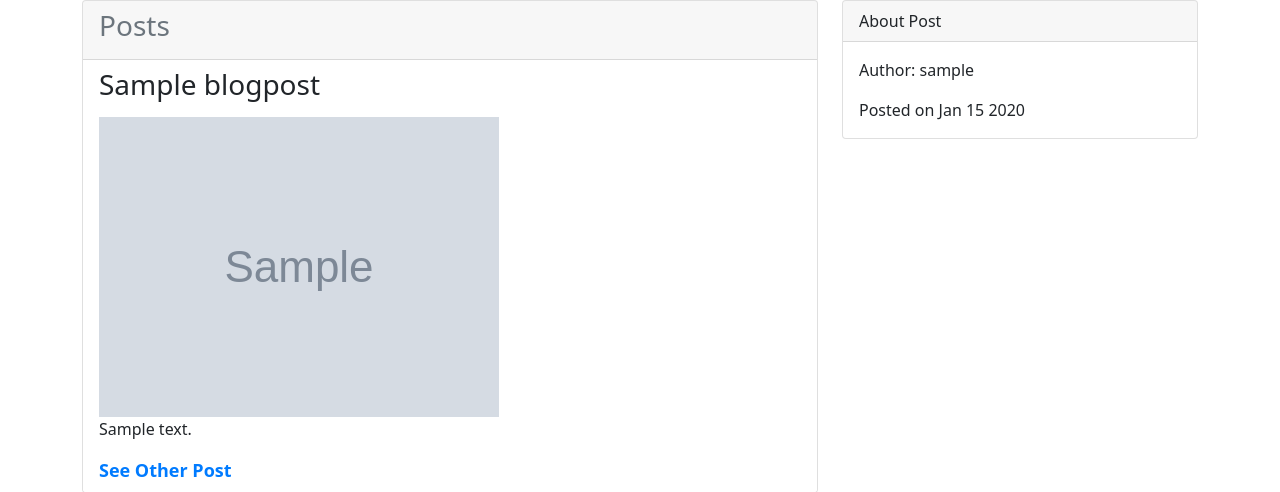
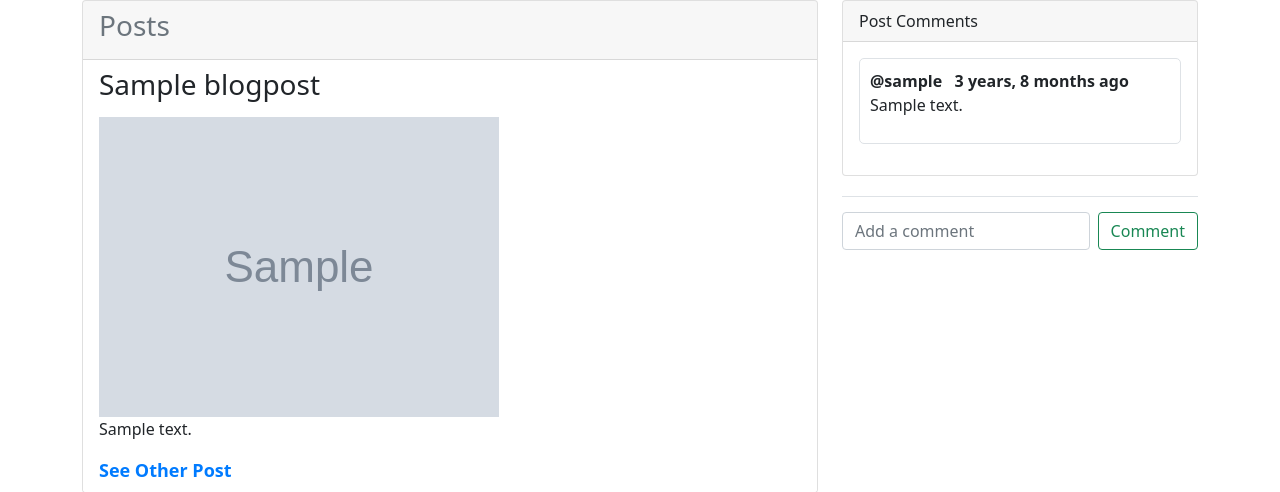
Before and after one commit to SATHYASEELAN-S/Django-blog-webapplication, a Django app: page /postview/1 in a window 1280 px wide. Shown: the part 56-548 px from the top of the page. Run offline with Django 4.2, Linux system fonts and the light colour scheme; a user stored in the database is signed in; tables that the repository leaves empty hold one stand-in row (values such as "Sample post"); grey boxes marked "Sample" are stand-in pictures.

Commit message:
Changes to be committed:     modified:   blog/base/__pycache__/models.cpython-311.pyc 	modified:   blog/base/__pycache__/views.cpython-311.pyc 	modified:   blog/base/models.py 	modified:   blog/base/templates/base/postview.html 	modified:   blog/base/views.py

```diff
--- a/blog/base/models.py
+++ b/blog/base/models.py
@@ -21,3 +21,14 @@ class userdetail(models.Model):
 
     def __str__(self):
         return self.about
+
+
+class Message(models.Model):
+    messageuser=models.ForeignKey(User,on_delete=models.CASCADE)
+    post=models.ForeignKey(blogpost,on_delete=models.CASCADE)
+    comment=models.TextField()
+    created=models.DateTimeField(auto_now_add=True)
+    upated=models.DateTimeField(auto_now=True)
+
+    def __str__(self):
+        return self.comments
--- a/blog/base/templates/base/postview.html
+++ b/blog/base/templates/base/postview.html
@@ -1,10 +1,7 @@
-{%extends 'main.html'%}
+{% extends 'main.html' %}
 
-{%block content1%}
-
+{% block content1 %}
 <style>
-
-
   .read-more-link {
     font-size: 18px;
     color: #007bff;
@@ -15,98 +12,85 @@
   .read-more-link:hover {
     text-decoration: underline;
   }
+
+  .comment-section {
+    background-color: #f8f9fa;
+    padding: 20px;
+    border-radius: 5px;
+  }
+
+  .comment {
+    background-color: #ffffff;
+    border: 1px solid #dee2e6;
+    border-radius: 5px;
+    margin-bottom: 15px;
+    padding: 10px;
+  }
+
+  .comment .user-info {
+    font-weight: bold;
+  }
+
+  .comment .timestamp {
+    color: #777;
+  }
+
+  /* Style the comment input form */
+  .comment-form {
+    margin-top: 20px;
+    border-top: 1px solid #dee2e6;
+    padding-top: 15px;
+  }
 </style>
 
-
-{%if view == "postview" %}
-
+{% if view == "postview" %}
 <main class="container">
   <div class="row">
     <div class="col-md-8">
       <div class="card">
         <div class="card-header">
           <h3 class="text-muted">Posts</h3>
-            </div>{%for post in posts%}
+        </div>
+        {% for post in posts %}
         <ul class="list-group list-group-flush">
           <li class="list-group-item">
-                <h3 align="justify" class="" >{{post.title}}</h3>
-                <img src="{{post.img.url}}" class="img-fluid pt-2">
-
-                <p align="justify" >{{post.content}} </p>
-                <a href="{%url 'authorpost' post.author.id %}" class="read-more-link text-center">See Other Post</a>
+            <h3 align="justify">{{ post.title }}</h3>
+            <img src="{{ post.img.url }}" class="img-fluid pt-2">
+            <p align="justify">{{ post.content }}</p>
+            <a href="{% url 'authorpost' post.author.id %}" class="read-more-link text-center">See Other Post</a>
           </li>
-              {%endfor%}
-
         </ul>
+        {% endfor %}
       </div>
     </div>
     <div class="col-md-4">
       <div class="card">
         <div class="card-header">
-              About Post
+          Post Comments
         </div>
         <div class="card-body">
-              {%for post in posts%}
-              <p>Author: {{post.author}}</p>
-              <div class="">Posted on {{post.created|date:"M d Y"}} </div>
-              {%endfor%}
-
+          {% for c in comments %}
+          <div class="comment">
+            <div class="user-info">@{{ c.messageuser }} &nbsp; {{c.created|timesince }} ago</div>
+            <p class="text-start">{{ c.comment }}</p>
           </div>
-
+          {% endfor %}
         </div>
-
+      </div>
+      <form class="d-flex comment-form" method="post">
+        {% csrf_token %}
+        <input class="form-control me-2" type="text" placeholder="Add a comment" name="comments" aria-label="comment">
+        <button class="btn btn-outline-success" type="submit">Comment</button>
+      </form>
     </div>
   </div>
 </main>
-  {%else%}
-
-  <main class="container">
-    <div class="row">
-      <div class="col-md-8">
-        <div class="card">
-          <div class="card-header">
-            <h3 class="text-muted">Posts</h3>
-          </div>{%for post in posts%}
-          <ul class="list-group list-group-flush">
-            <li class="list-group-item">
-              <h3 align="justify" class="" >{{post.title}}</h3>
-              <img src="{{post.img.url}}" class="img-fluid pt-2">
-
-              <p align="justify" >{{post.content}} </p>
-              <p class="text-dark pt-3">Post on {{post.created|date:"M d Y"}} </p>
-            </li>
-            {%endfor%}
-
-          </ul>
-        </div>
-      </div>
-      <div class="col-md-4">
-        <div class="card">
-          <div class="card-header">{%for i in about%}
-            <p>About Author</p>
-          </div>
-          <div class="card-body">
-          <p>Author: {{i.aboutuser.username}}</p>
-            <p>About: {{i}}</p><br>
-            {%endfor%}
-
-          </div>
-
-        </div>
-
-      </div>
-    </div>
-  </main>
-
-  {%endif%}
-
-
-
+{% else %}
+{% endif %}
 <footer>
   <div class="container">
     <p class="text-center">Copyright &copy; 2023</p>
   </div>
 </footer>
 </body>
-
-  {%endblock%}
+{% endblock %}
--- a/blog/base/views.py
+++ b/blog/base/views.py
@@ -4,7 +4,7 @@ from django.contrib.auth.models import User,auth
 from django.contrib import messages
 from django.contrib.auth import authenticate,logout,login
 from base.form import  BlogForm1,UserForm,userdetailForm
-from base.models import blogpost, userdetail
+from base.models import blogpost, userdetail, Message
 # Create your views here.
 
 def home(request):
@@ -120,12 +120,19 @@ def createblog(request):
 
 def postview(request,pk):
     if request.user.is_authenticated:
-
+        posts=blogpost.objects.get(id=pk)
+        if request.method=="POST":
+            Message.objects.create(
+                messageuser=request.user,
+                post=posts,
+                comment=request.POST.get('comments')
+            )
         view="postview"
+        comments=Message.objects.filter(post=pk)
         posts=blogpost.objects.filter(pk=pk)
         aboutuser=userdetail.objects.filter(aboutuser=pk)
-
-        context={"posts":posts,"about":aboutuser,"view":view}
+        aboutuser=userdetail.objects.filter(aboutuser=pk)
+        context={"posts":posts,"about":aboutuser,"view":view,"comments":comments}
     else:
         return redirect('login')
     return render(request,'base/postview.html',context)
```
Also changed, not shown: blog/base/migrations/0002_alter_blogpost_options_blogpost_author_and_more.py (added), blog/base/migrations/0002_blogpost_author.py (deleted), blog/base/migrations/0003_alter_blogpost_img.py (deleted), blog/base/migrations/0004_auth_user.py (deleted), blog/base/migrations/0005_auth_user_user.py (deleted), blog/base/migrations/0006_user.py (deleted), blog/base/migrations/0007_delete_user_rename_description_auth_user_about_and_more.py (deleted), blog/base/migrations/0008_delete_auth_user.py (deleted), blog/base/migrations/0009_userdetail.py (deleted), blog/base/migrations/0010_userdetail_aboutuser_alter_userdetail_about.py (deleted), blog/base/migrations/0011_alter_userdetail_about.py (deleted), blog/base/migrations/0012_alter_userdetail_aboutuser.py (deleted), blog/base/migrations/0013_blogpost_video.py (deleted), blog/base/migrations/0014_remove_blogpost_video.py (deleted), 2 more files. Lines whose indentation alone changed are shown as unchanged.
